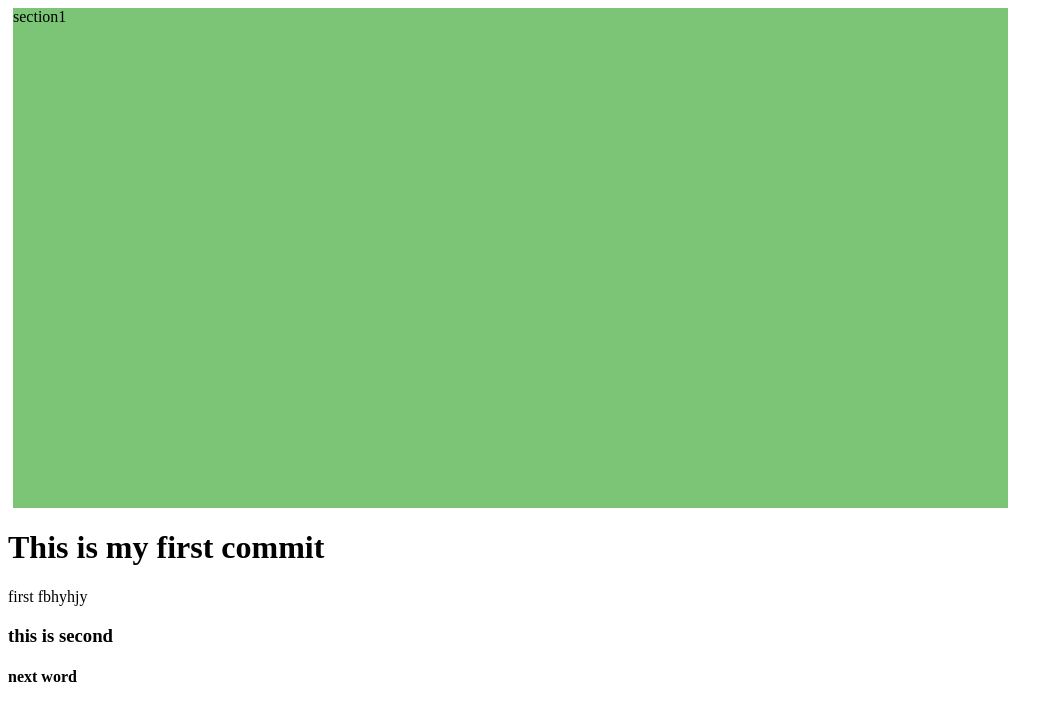
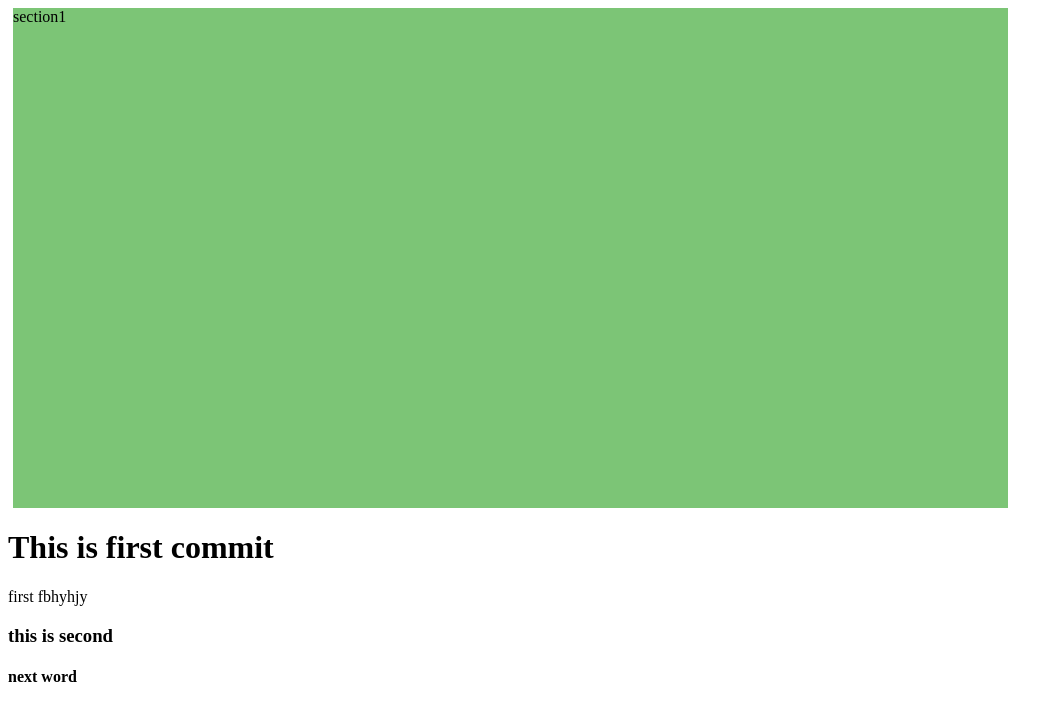
Before and after one commit to harinderkaur1013/gbox, a plain HTML site: page index.html in a window 1280 px wide. Shown: the top 705 px of the page, without its empty margins (0-1063 px from the left). Drawn offline with Linux system fonts and the light colour scheme.

```diff
--- a/index.html
+++ b/index.html
@@ -11,7 +11,7 @@
         <!-- <header>header</header> -->
         <section class="section1">section1
         </section>
-        <h1>This is my first commit</h1>
+        <h1>This is first commit</h1>
         <p>first fbhyhjy</p>
         <h3>this is second</h3>
         <h4>next word</h4>
```
